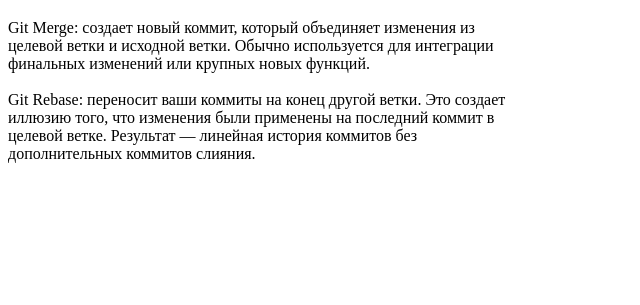
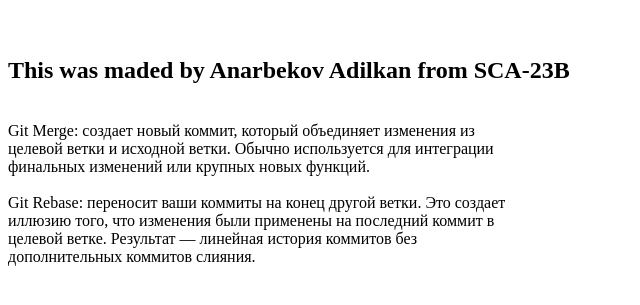
Before and after one commit to adilkananarbekov/king.github.io, a plain HTML site: page index.html in a window 1280 px wide. Shown: the part 61-366 px from the top of the page, without its empty margins (0-640 px from the left). Drawn offline with Linux system fonts and the light colour scheme.

Commit message:
Update index.html

```diff
--- a/index.html
+++ b/index.html
@@ -7,6 +7,9 @@
 </head>
 <body>
     <h1>class work workflow</h1>
+    <br>
+    <h2>This was maded by Anarbekov Adilkan from SCA-23B</h2>
+    <br>
     <div style = "width: 500px;">
         Git Merge: создает новый коммит, который объединяет изменения из целевой ветки и исходной ветки. Обычно используется для интеграции финальных изменений или крупных новых функций.
     </div>
```
